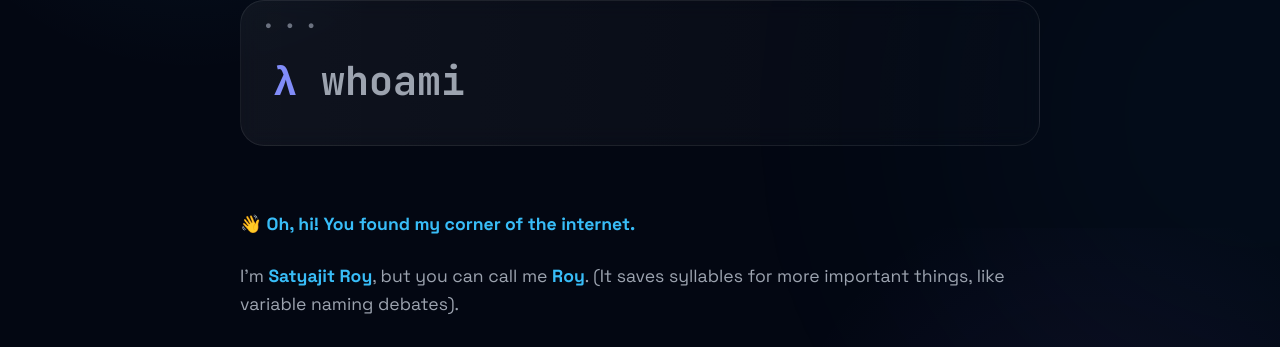
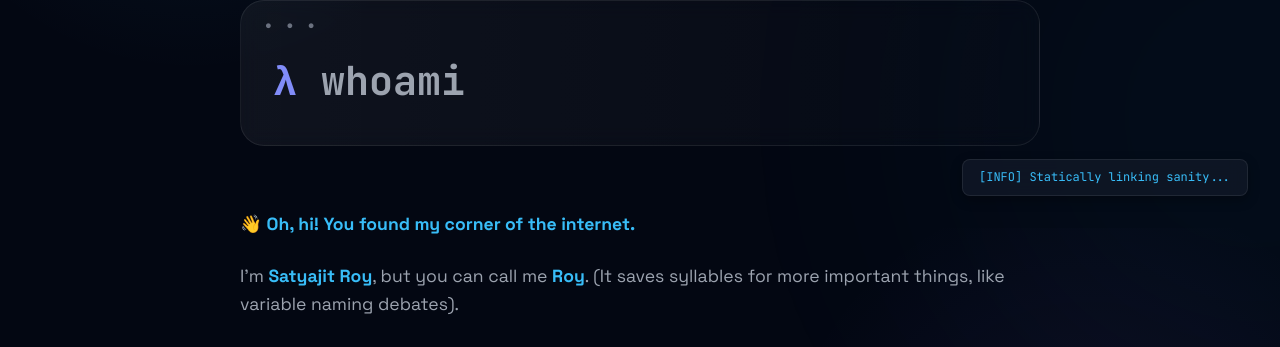
Before and after one commit to kodelint/kodelint.github.io, a Jekyll site: the page built from index.md, in a window 1280 px wide. Shown: the part 672-1019 px from the top of the page. Built offline with Jekyll 4.4.1, drawn with Linux system fonts in a browser that asks for light colours; nearby versions of some CDN libraries.

Commit message:
Feat: Added floating 'System Logs' notification system for quirky technical updates

```diff
--- a/_includes/footer.html
+++ b/_includes/footer.html
@@ -12,8 +12,48 @@
   </div>
 </footer>
 
+<div id="system-logs" class="system-logs"></div>
+
 <!-- scripts -->
 <script defer>
+  // Floating System Logs Logic
+  const logsContainer = document.getElementById('system-logs');
+  const quirkyMessages = [
+    "[INFO] Squeezing GPU performance...",
+    "[WARN] Red Bull level: LOW",
+    "[DEBUG] Wrestling with Rust lifetimes...",
+    "[INFO] Automating the automation...",
+    "[DEBUG] Benchmarking distributed state...",
+    "[WARN] Ozone levels rising ⚡",
+    "[INFO] Deploying 30B request pipeline...",
+    "[DEBUG] Refactoring box & arrow diagrams...",
+    "[INFO] Statically linking sanity...",
+    "[WARN] Borrow checker is unhappy 🦀"
+  ];
+
+  function addLog() {
+    if (!logsContainer) return;
+    const msg = quirkyMessages[Math.floor(Math.random() * quirkyMessages.length)];
+    const logEntry = document.createElement('div');
+    logEntry.className = 'log-entry';
+    logEntry.textContent = msg;
+    logsContainer.appendChild(logEntry);
+
+    if (logsContainer.children.length > 5) {
+      logsContainer.removeChild(logsContainer.firstChild);
+    }
+
+    setTimeout(() => {
+      logEntry.classList.add('fade-out');
+      setTimeout(() => {
+        if (logEntry.parentNode) logEntry.parentNode.removeChild(logEntry);
+      }, 2000);
+    }, 4000);
+  }
+
+  setInterval(addLog, 5000);
+  addLog();
+
   // Reading Progress Logic
   window.onscroll = function() {
     const winScroll = document.body.scrollTop || document.documentElement.scrollTop;
--- a/assets/css/main.css
+++ b/assets/css/main.css
@@ -675,6 +675,41 @@ button[type="submit"]:hover {
   margin-right: auto;
 }
 
+.system-logs {
+  position: fixed;
+  bottom: 2rem;
+  right: 2rem;
+  z-index: 1000;
+  display: flex;
+  flex-direction: column;
+  gap: 0.5rem;
+  pointer-events: none;
+}
+
+.log-entry {
+  background: rgba(17, 24, 39, 0.8);
+  backdrop-filter: blur(10px);
+  border: 1px solid var(--border-subtle);
+  padding: 0.5rem 1rem;
+  border-radius: var(--radius-sm);
+  font-family: var(--font-mono);
+  font-size: 0.75rem;
+  color: var(--accent-primary);
+  animation: slideIn 0.3s ease-out;
+  box-shadow: 0 4px 12px rgba(0, 0, 0, 0.3);
+}
+
+.log-entry.fade-out {
+  opacity: 0;
+  transform: translateX(20px);
+  transition: all 2s ease;
+}
+
+@keyframes slideIn {
+  from { opacity: 0; transform: translateX(20px); }
+  to { opacity: 1; transform: translateX(0); }
+}
+
 .status-item {
   display: flex;
   align-items: center;
```
